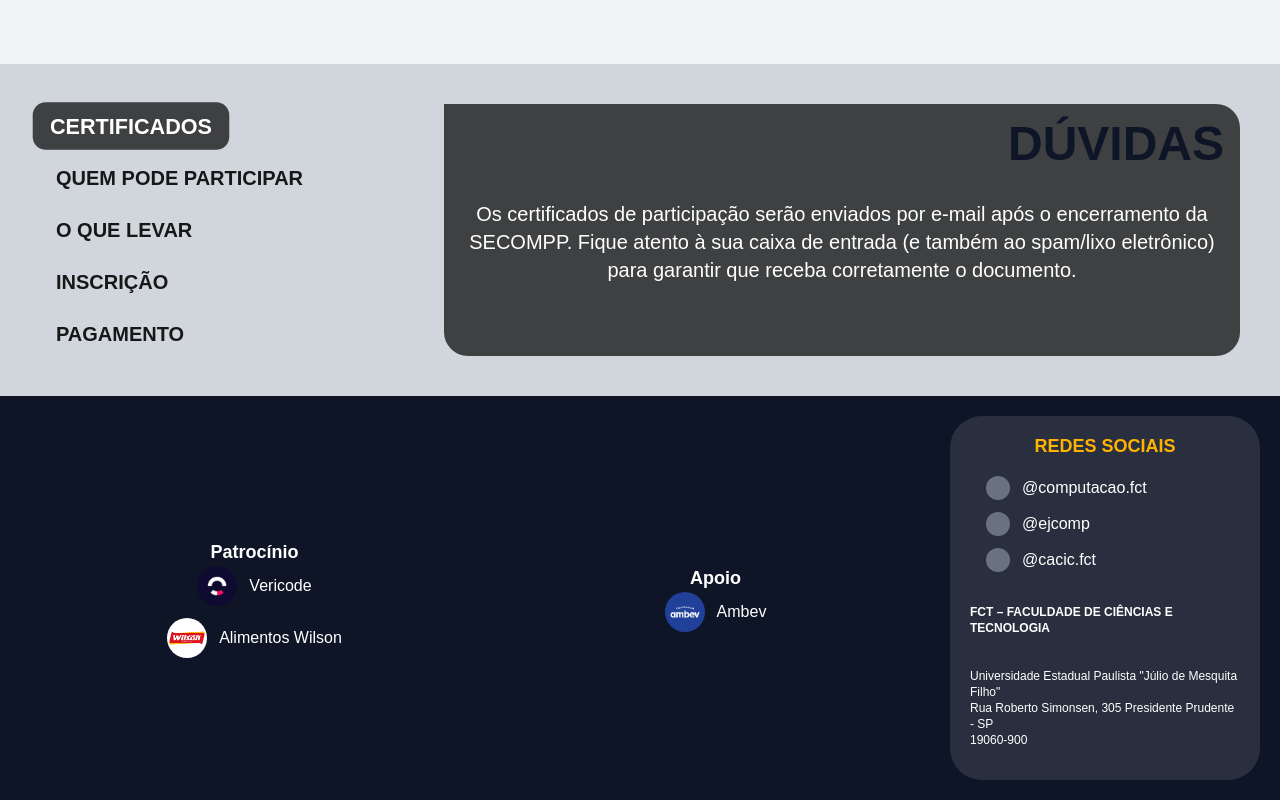
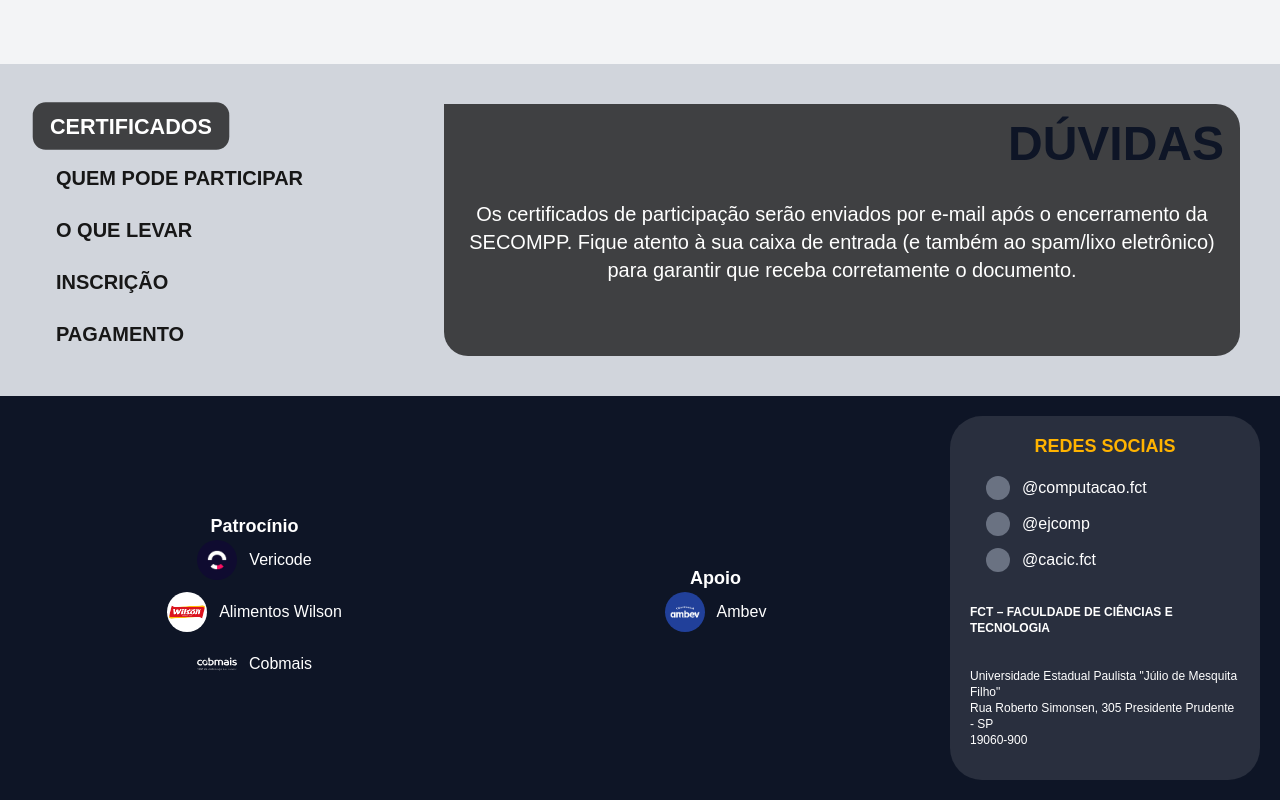
Before and after one commit to gabriellychm/site-secompp, a Next.js app: page / in a window 1280 px wide. Shown: the part 2944-3744 px from the top of the page. Built offline with nearby package versions, Linux system fonts and the light colour scheme.

Commit message:
patrocinio cobmais adicionado

```diff
--- a/src/app/components/Footer.tsx
+++ b/src/app/components/Footer.tsx
@@ -12,6 +12,10 @@ export default function Footer() {
                         <div className="flex items-center gap-3">
                             <img src="wilson.jpg" alt="Logo Wilson Alimentos" className="rounded-full size-10"/>
                             <a className={"hover:text-[#FFB300] hover:underline underline-offset-5 transition"} href="https://www.alimentoswilson.com.br/">Alimentos Wilson</a>
+                        </div>
+                        <div className="flex items-center gap-3">
+                            <img src="logo-cobmais-branco.svg" alt="Logo Cobmais" className="rounded-full size-10"/>
+                            <a className={"hover:text-[#FFB300] hover:underline underline-offset-5 transition"} href="https://www.cobmais.com.br/">Cobmais</a>
                         </div>
                     </div>
                 </div>
```
Also changed, not shown: public/logo-cobmais-branco.svg (added).
